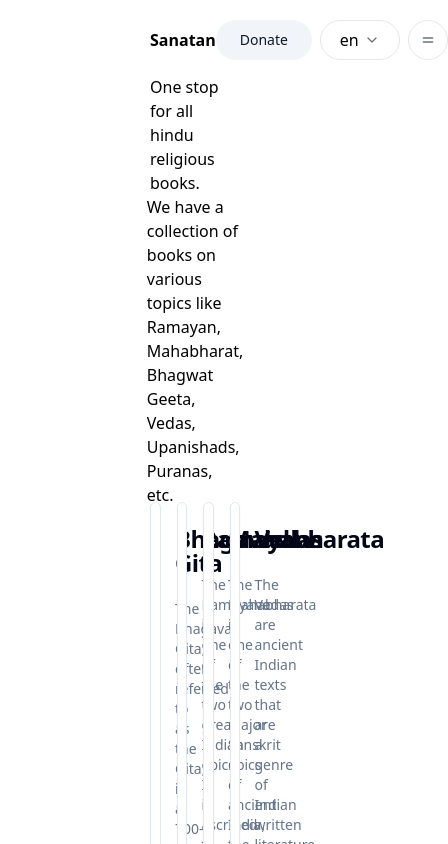
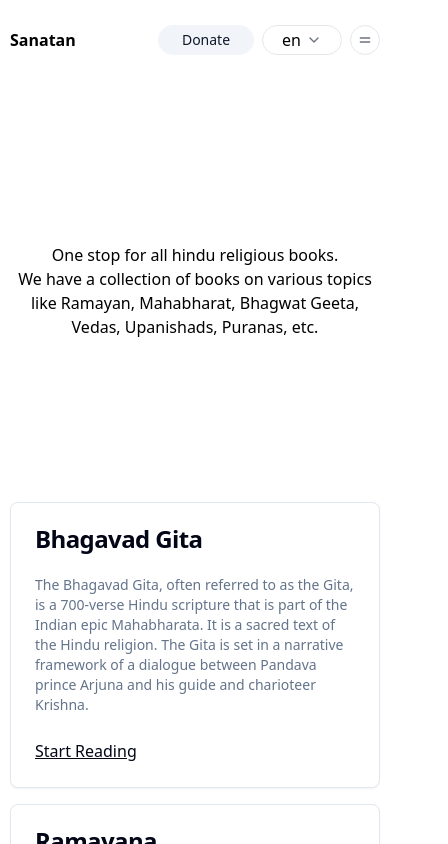
Before and after one commit to yogendrarana/bhagavad-gita, a Next.js app: page / in a window 390 px wide. Shown: the top 844 px of the page, 448 px wide, since content can reach past the window. Built offline with nearby package versions, Linux system fonts and the light colour scheme.

Commit message:
home page responsive

```diff
--- a/src/app/(site)/page.tsx
+++ b/src/app/(site)/page.tsx
@@ -2,20 +2,25 @@ import { BOOKS } from "@/data/books-data";
 
 // components
 import Navbar from "@/components/layout/navbar";
-import BookCard from "@/components/util/book-card";
 import Footer from "@/components/layout/footer";
+import BookCard from "@/components/custom/book-card";
 
 export default function Home() {
   return (
-    <div className="h-ful px-[var(--px)] flex flex-col">
+    <div className="
+        h-ful
+        px-[var(--px)] sm:px-[var(--sm-px)]
+        flex flex-col
+      "
+    >
       <Navbar />
 
       <div className="h-[50vh] rounded-lg flex flex-col justify-center items-center">
-          <p> One stop for all hindu religious books. </p>
-          <p>We have a collection of books on various topics like Ramayan, Mahabharat, Bhagwat Geeta, Vedas, Upanishads, Puranas, etc.</p>
+        <p className="text-center">One stop for all hindu religious books. </p>
+        <p className="text-center">We have a collection of books on various topics like Ramayan, Mahabharat, Bhagwat Geeta, Vedas, Upanishads, Puranas, etc.</p>
       </div>
 
-      <div className="grid grid-cols-4 gap-4">
+      <div className="grid grid-cols-1 sm:grid-cols-2 md:grid-cols-3 lg:grid-cols-4 gap-4">
         {BOOKS.map((book, index) => (<BookCard key={index} book={book} />))}
       </div>
 
--- a/src/components/util/book-card.tsx
+++ b/src/components/custom/book-card.tsx
@@ -1,5 +1,6 @@
 import React from 'react'
 import Link from 'next/link'
+import { cn } from '@/lib/utils'
 import {
     Card,
     CardContent,
@@ -11,13 +12,13 @@ import {
 import { BookType } from '@/data/books-data'
 
 interface BookCardProps {
-    book: BookType
+    book: BookType,
+    className?: string
 }
 
-
-const BookCard: React.FC<BookCardProps> = ({ book }) => {
+const BookCard: React.FC<BookCardProps> = ({ book, className }) => {
     return (
-        <Card className='cursor-pointer shadow-sm hover:shadow-md delay-100'>
+        <Card className={cn('cursor-pointer shadow-sm hover:shadow-md delay-100', className)}>
             <CardHeader>
                 <CardTitle>{book.title}</CardTitle>
             </CardHeader>
--- a/src/components/layout/navbar.tsx
+++ b/src/components/layout/navbar.tsx
@@ -9,7 +9,7 @@ const Navbar = () => {
     <div className='h-[var(--h-nav)] flex items-center'>
       <Logo />
       <div className='ml-auto flex gap-2'>
-        <Button variant="secondary" className='h-[var(--h-button)] w-24 rounded-full'>Donate</Button>
+        <Button variant="secondary" className='h-[var(--h-btn)] sm:h-[var(--h-lg-btn)] w-24 rounded-full'>Donate</Button>
         <LanguageMenu />
         <UserMenu />
       </div>
--- a/src/components/menu/language-menu.tsx
+++ b/src/components/menu/language-menu.tsx
@@ -16,7 +16,7 @@ export default function LanguageMenu() {
     return (
         <DropdownMenu>
             <DropdownMenuTrigger asChild>
-                <button className="h-[var(--h-button)] w-20 rounded-full flex justify-center gap-2 items-center border">
+                <button className="h-[var(--h-btn)] sm:h-[var(--h-lg-btn)] w-20 rounded-full flex justify-center gap-2 items-center border">
                     <div className="w-4">{activeLanguage?.code || languages[0].code}</div>
                     <ChevronDown className="size-4 text-gray-500" />
                 </button>
--- a/src/components/menu/user-menu.tsx
+++ b/src/components/menu/user-menu.tsx
@@ -26,7 +26,7 @@ export default function UserMenu() {
     return (
         <DropdownMenu>
             <DropdownMenuTrigger asChild>
-                <button className="size-[var(--h-button)] rounded-full grid place-items-center border">
+                <button className="size-[var(--h-btn)] sm:size-[var(--h-lg-btn)] rounded-full grid place-items-center border">
                     <Equal className="size-4 text-gray-500" />
                     {/* <Avatar>
                         <AvatarImage src="/avatars/01.png" alt="@shadcn" />
--- a/src/styles/globals.css
+++ b/src/styles/globals.css
@@ -20,8 +20,12 @@ button {
 :root {
   /* height */
   --h-nav: 80px;
-  --h-button: 40px;
+  --h-btn: 30px;
+  --h-lg-btn: 40px;
 
   /* padding */
-  --px: 150px;
+  --px: 10px;
+  --sm-px: 50px;
+  --md-px: 100px;
+  --lg-px: 150px;
 }
--- a/tailwind.config.ts
+++ b/tailwind.config.ts
@@ -10,6 +10,11 @@ const config = {
   ],
   prefix: "",
   theme: {
+    screens: {
+      'sm': '480px',
+      'md': '768px',
+      'lg': '1024px',
+    },
     container: {
       center: true,
       padding: "2rem",
```
